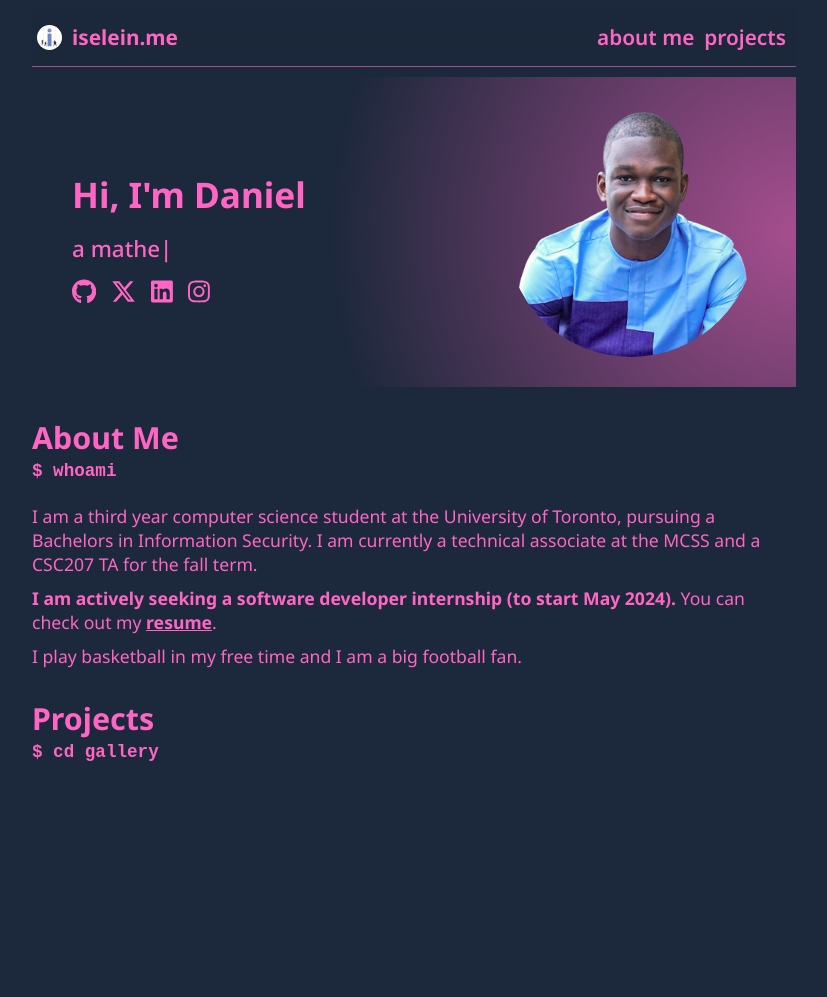
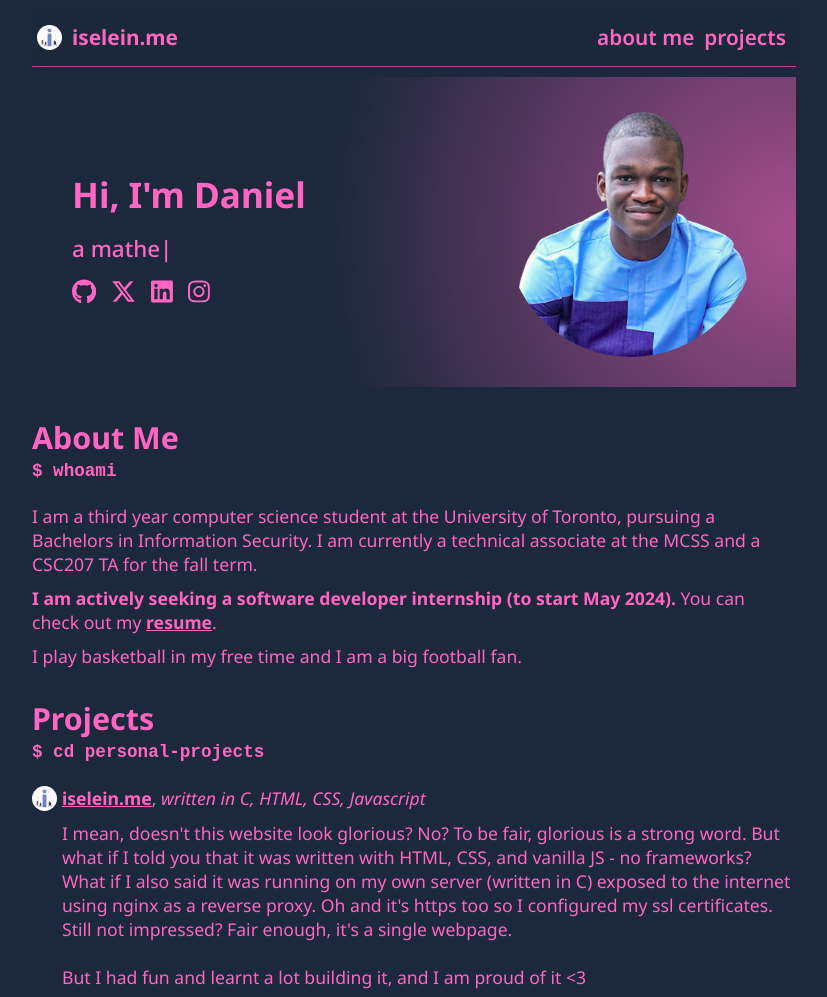
Before and after one commit to IseLein/c-htmx, a plain HTML site: page index.html in a window 1280 px wide. Shown: the whole page, without its empty margins (226-1053 px from the left). Before the commit the page ends 800 px from the top, so only its background shows below. Drawn offline with nearby package versions, Linux system fonts and the light colour scheme; a web font is replaced by a local one.

Commit message:
added a project

```diff
--- a/index.html
+++ b/index.html
@@ -86,7 +86,7 @@
             </div>
             <div style="margin-top: 10px;">
                 <span style="font-weight: bold;">I am actively seeking a software developer internship (to start May 2024).</span> You can check out my
-                <a style="font-weight: bold; "href="resume.pdf" target="_blank" rel="noopener noreferrer">resume<a>.
+                <a style="font-weight: bold; "href="resume.pdf" target="_blank" rel="noopener noreferrer">resume</a>.
             </div>
             <div style="margin-top: 10px;">
                 I play basketball in my free time and I am a big football fan.
@@ -95,7 +95,26 @@
         <div style="margin-top: 30px;"></div>
         <div id="projects" class="">
             <h2 class="topic">Projects</h2>
-            <h4 class="topic-cmd">$ cd gallery</h4>
+            <h4 class="topic-cmd">$ cd personal-projects</h4>
+        </div>
+        <div class="project">
+            <div class="project-head">
+                <img class="logo" src="iselein.png" alt="ishuz">
+                <div style="font-family: 'Noto Sans', 'sans-serif';">
+                    <a style="padding-left: 5px; text-decoration: underline; font-weight: bold;"
+                        target="_blank" rel="noopener noreferrer" href="https://github.com/IseLein/c-htmx">
+                        iselein.me</a>,
+                    <span style="font-style: italic;">written in C, HTML, CSS, Javascript</span>
+                </div>
+            </div>
+            <div class="topic-body project-body">
+                I mean, doesn't this website look glorious? No?
+                To be fair, glorious is a strong word. But what if I told you that it was written with HTML, CSS, and vanilla JS - no frameworks?
+                What if I also said it was running on my own server (written in C) exposed to the internet using nginx as a reverse proxy.
+                Oh and it's https too so I configured my ssl certificates. Still not impressed? Fair enough, it's a single webpage.
+                <br><br>
+                But I had fun and learnt a lot building it, and I am proud of it <3
+            </div>
         </div>
     </body>
     <script src="https://unpkg.com/typed.js@2.0.16/dist/typed.umd.js"></script>
--- a/styles.css
+++ b/styles.css
@@ -153,6 +153,15 @@ img {
     font-size: 1em;
 }
 
+.project-head {
+    display: flex;
+    flex-direction: row;
+    justify-content: start;
+    align-items: start;
+    font-size: 1.1em;
+    padding-bottom: 10px;
+}
+
 @media only screen and (min-width: 600px) {
     body {
         padding-left: 100px;
@@ -208,6 +217,10 @@ img {
     .topic-body {
         font-size: 1.1em;
     }
+    .project-body {
+        margin-left: 30px;
+    }
+
 }
 
 @media only screen and (min-width: 992px) {
```
